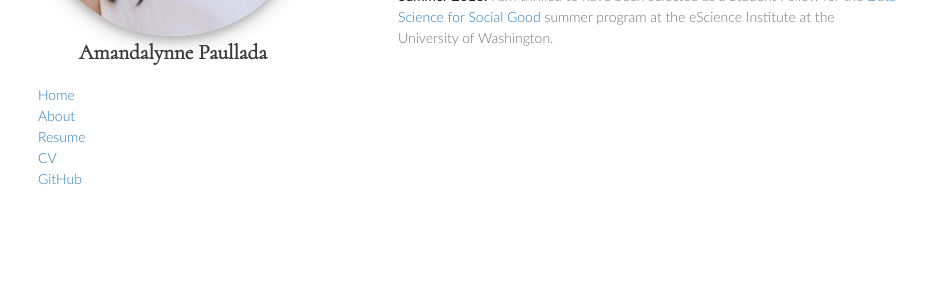
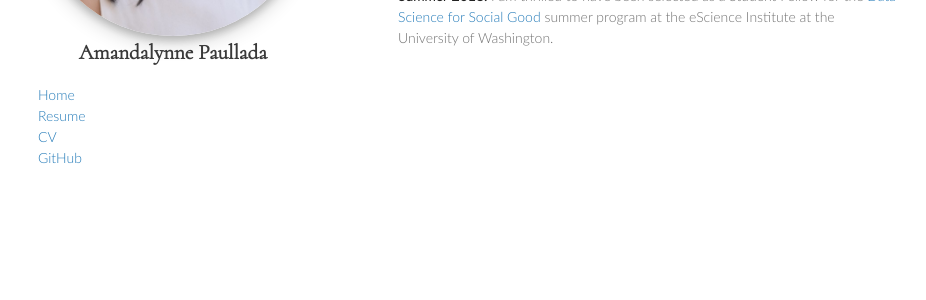
Before and after one commit to amandalynne/amandalynne.github.io, a Jekyll site: the page built from index.md, in a window 1280 px wide. Shown: the part 279-579 px from the top of the page, without its empty margins (172-1098 px from the left). Built offline with Jekyll 4.4.1, drawn with Linux system fonts in a browser that asks for light colours; our own code applies the rules of GitHub Pages for plain Markdown files.

Commit message:
no more about

```diff
--- a/_layouts/default.html
+++ b/_layouts/default.html
@@ -22,7 +22,6 @@
         <!-- <p>{{ site.description | default: site.github.project_tagline }}</p> -->
         <!-- <img src="/assets/pics/fushimi_inari.jpg" alt="Fushimi Inari shrine"> -->
         <a href="{{ site.github.url }}">Home</a><br>
-	<a href="/about">About</a><br>
 	<a href="/docs/Paullada_Resume_2018.pdf">Resume</a><br>
 	<a href="/docs/paullada_cv.pdf">CV</a><br>
         {% if site.github.is_project_page %}
```
